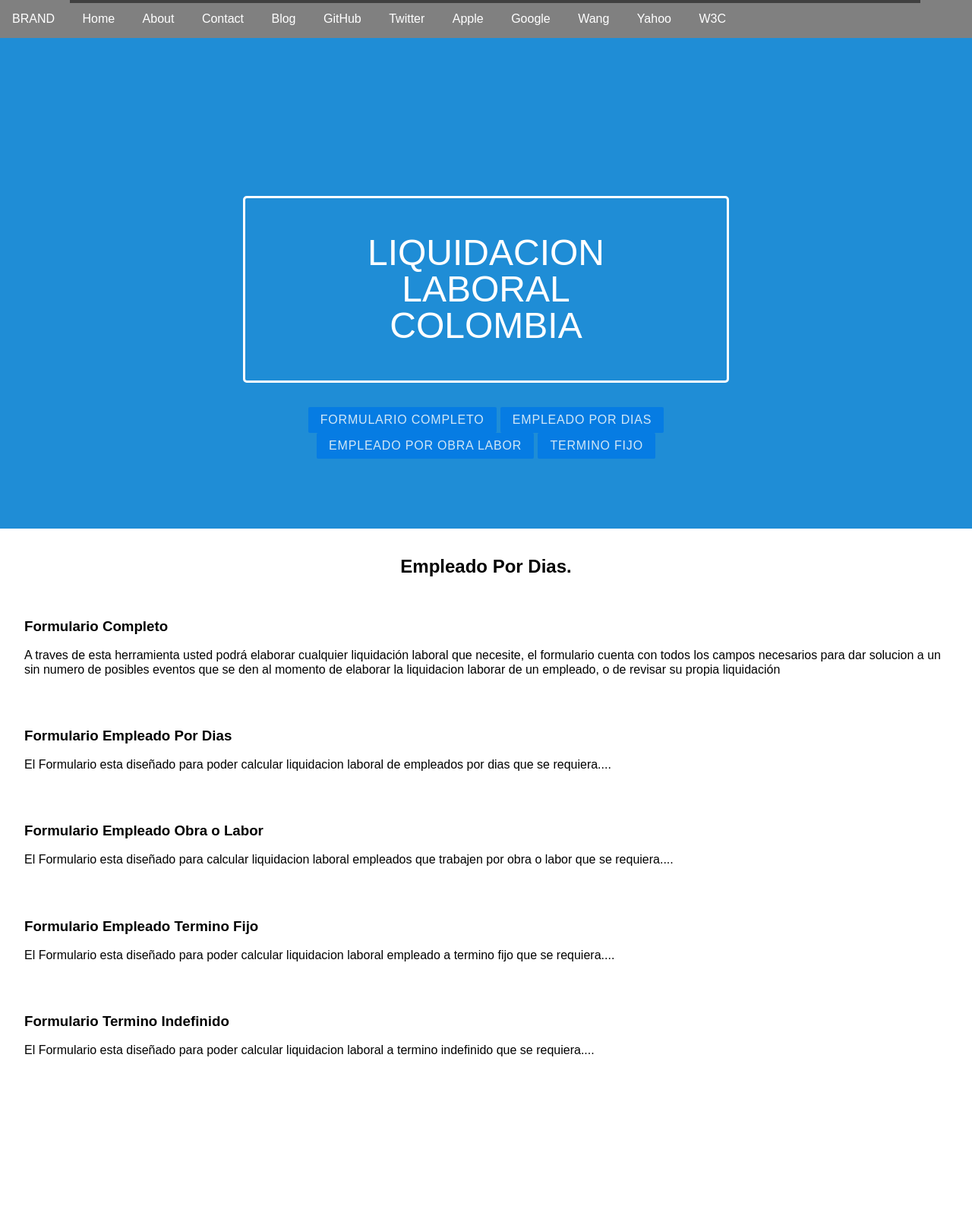
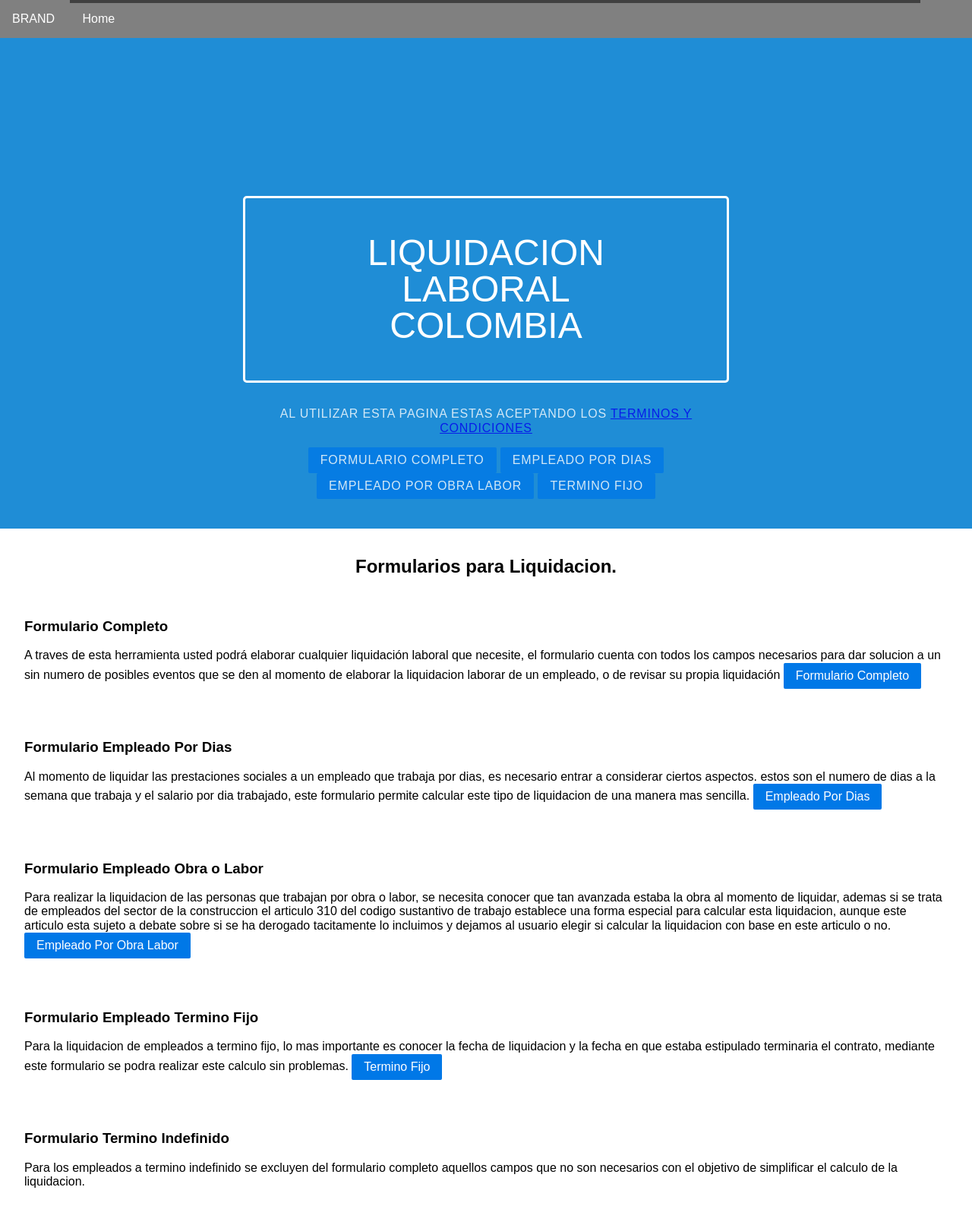
Before and after one commit to johnymarin/liquidacion-laboral, a Django app: page / in a window 1280 px wide. Shown: the whole page at 76% size. Before the commit the page ends 1391 px from the top, so only its background shows below. Run offline with Django 3.2, Linux system fonts and the light colour scheme; some libraries are stand-ins or nearby versions.

```diff
--- a/liquidacion/static/css/style.css
+++ b/liquidacion/static/css/style.css
@@ -90,6 +90,7 @@
 .footer {
     background: #111;
     color: white;
+    z-index: 4;
 }
 
 /* this is a Tooltip container */
--- a/liquidacion/templates/liquidacion/base.html
+++ b/liquidacion/templates/liquidacion/base.html
@@ -14,6 +14,14 @@
     <link rel="stylesheet" href="https://unpkg.com/purecss@0.6.2/build/base-min.css">
     <link rel="stylesheet" href="{% static 'css/style.css' %}">
 
+    <script async src="//pagead2.googlesyndication.com/pagead/js/adsbygoogle.js"></script>
+    <script>
+      (adsbygoogle = window.adsbygoogle || []).push({
+        google_ad_client: "ca-pub-4102072887275877",
+        enable_page_level_ads: true
+      });
+    </script>
+
 </head>
 <body>
     <header>
@@ -28,7 +36,10 @@
           <div class="home-menu pure-menu pure-menu-horizontal pure-menu-scrollable custom-menu custom-menu-bottom custom-menu-tucked" id="tuckedMenu">
               <div class="custom-menu-screen"></div>
               <ul class="pure-menu-list">
-                  <li class="pure-menu-item"><a href="#" class="pure-menu-link">Home</a></li>
+                  <li class="pure-menu-item"><a href="{% url 'home' %}" class="pure-menu-link">Home</a></li>
+
+                  <!--TODO make a contact, about, blog and social media pages-->
+<!--
                   <li class="pure-menu-item"><a href="#" class="pure-menu-link">About</a></li>
                   <li class="pure-menu-item"><a href="#" class="pure-menu-link">Contact</a></li>
                   <li class="pure-menu-item"><a href="#" class="pure-menu-link">Blog</a></li>
@@ -39,6 +50,7 @@
                   <li class="pure-menu-item"><a href="#" class="pure-menu-link">Wang</a></li>
                   <li class="pure-menu-item"><a href="#" class="pure-menu-link">Yahoo</a></li>
                   <li class="pure-menu-item"><a href="#" class="pure-menu-link">W3C</a></li>
+-->
               </ul>
           </div>
       </div>
@@ -58,12 +70,21 @@
     <footer class="footer l-box is-center">
         <!--TODO make a more beautiful footer-->
         <div class="footer l-box is-center">
-            <a href="#" >&copy; Ingenium Computantis </a>
-            <a href="#" >acerca de nosotros </a>
-            <a href="#" >&copy; All rights reserved</a> -
-            <a href="#" >Volver Arriba</a> -
-            <a href="#" >Paginas Relacionadas</a> -
-            <a href="#" >Mapa del Sitio</a>
+            <div class="pure-menu pure-menu-horizontal">
+                <ul>
+                    <li class="pure-menu-item">
+                         <a href="#" >&copy; Ingenium Computantis </a>
+                    </li>
+
+                    <li class="pure-menu-item">
+                         <a href="#" >Volver Arriba </a>
+                    </li>
+
+                </ul>
+
+
+            </div>
+
         </div>
     </footer>
 
--- a/liquidacion/templates/liquidacion/home.html
+++ b/liquidacion/templates/liquidacion/home.html
@@ -8,6 +8,9 @@
 
     <div class="splash">
         <h1 class="splash-head">Liquidacion Laboral Colombia</h1>
+        <!--TODO make terminos y condiciones page-->
+        <!--TODO when the home app is ready namespace this url-->
+        <p class="splash-subhead">Al utilizar esta pagina estas aceptando los <a href="#">terminos y condiciones</a> </p>
         <p class="splash-subhead">
         <a href="{% url 'liquidacion:full_form' %}" class="pure-button pure-button-primary">Formulario Completo</a>
         <a href="{% url 'liquidacion:dias_servicio_form' %}" class="pure-button pure-button-primary">Empleado Por Dias</a>
@@ -18,7 +21,7 @@
 </div>
 <div class="content-wrapper">
     <div class="content">
-        <h2 class="content-head is-center">Empleado Por Dias.</h2>
+        <h2 class="content-head is-center">Formularios para Liquidacion.</h2>
         <div class="pure-g">
             <div class="l-box pure-u-1 pure-u-md-1-2 pure-u-lg-4">
                 <h3 class="content-subhead">
@@ -26,10 +29,10 @@
                     Formulario Completo
                 </h3>
                 <p>
-                    <!--FIXME change this text does not goes here-->
                     A traves de esta herramienta usted podrá elaborar cualquier liquidación laboral que necesite, el formulario
                     cuenta con todos los campos necesarios para dar solucion a un sin numero de posibles eventos que se den
                     al momento de elaborar la liquidacion laborar de un empleado, o de revisar su propia liquidación
+                    <a href="{% url 'liquidacion:full_form' %}" class="pure-button pure-button-primary">Formulario Completo</a>
                 </p>
             </div>
 
@@ -39,8 +42,11 @@
                     Formulario Empleado Por Dias
                 </h3>
                 <p>
-                    El Formulario esta diseñado para poder calcular liquidacion laboral de empleados por dias
-                    que se requiera....
+                    Al momento de liquidar las prestaciones sociales a un empleado que trabaja por dias, es necesario
+                    entrar a considerar ciertos aspectos. estos son el numero de dias a la semana que trabaja y
+                    el salario por dia trabajado, este formulario permite calcular este tipo de liquidacion de una
+                    manera mas sencilla.
+                    <a href="{% url 'liquidacion:dias_servicio_form' %}" class="pure-button pure-button-primary">Empleado Por Dias</a>
                 </p>
             </div>
 
@@ -50,8 +56,13 @@
                     Formulario Empleado Obra o Labor
                 </h3>
                 <p>
-                    El Formulario esta diseñado para calcular liquidacion laboral empleados que trabajen por obra o labor
-                    que se requiera....
+                    Para realizar la liquidacion de las personas que trabajan por obra o labor, se necesita
+                    conocer que tan avanzada estaba la obra al momento de liquidar, ademas si se trata de empleados
+                    del sector de la construccion el articulo 310 del codigo sustantivo de trabajo establece una forma
+                    especial para calcular esta liquidacion, aunque este articulo esta sujeto a debate sobre si se ha
+                    derogado tacitamente lo incluimos y dejamos al usuario elegir si calcular la liquidacion con base
+                    en este articulo o no.
+                    <a href="{% url 'liquidacion:obra_labor_form' %}" class="pure-button pure-button-primary">Empleado Por Obra Labor</a>
                 </p>
             </div>
 
@@ -61,8 +72,10 @@
                     Formulario Empleado Termino Fijo
                 </h3>
                 <p>
-                    El Formulario esta diseñado para poder calcular liquidacion laboral empleado a termino fijo
-                    que se requiera....
+                    Para la liquidacion de empleados a termino fijo, lo mas importante es conocer la fecha de liquidacion
+                    y la fecha en que estaba estipulado terminaria el contrato,  mediante este formulario  se podra
+                    realizar este calculo sin problemas.
+                    <a href="{% url 'liquidacion:termino_fijo_form' %}" class="pure-button pure-button-primary">Termino Fijo</a>
                 </p>
             </div>
 
@@ -72,8 +85,8 @@
                     Formulario Termino Indefinido
                 </h3>
                 <p>
-                    El Formulario esta diseñado para poder calcular liquidacion laboral a termino indefinido
-                    que se requiera....
+                    Para los empleados a termino indefinido se excluyen del formulario completo aquellos campos que
+                    no son necesarios con el objetivo de simplificar el calculo de la liquidacion.
                 </p>
             </div>
 
--- a/liquidacion/templates/liquidacion/results.html
+++ b/liquidacion/templates/liquidacion/results.html
@@ -44,7 +44,7 @@
             </tr>
             <tr>
                 <th>Total Dias Laborados:</th>
-                <td>{{liquidacion.dias_trabajados}}</td>
+                <td>{{liquidacion.dias_trabajados_anual | default_if_none:"0"}}</td>
             </tr>
             <tr>
                 <th>Causal Terminacion:</th>
--- a/liquidacionsite/settings.py
+++ b/liquidacionsite/settings.py
@@ -25,7 +25,7 @@ SECRET_KEY = '&ay_q^cnxmn8m_adxs+0o8jkfqxn#3fu85rn-(gkg93so@k!sf'
 # SECURITY WARNING: don't run with debug turned on in production!
 DEBUG = True
 
-ALLOWED_HOSTS = ['192.168.1.12','localhost']
+ALLOWED_HOSTS = ['192.168.1.10','localhost']
 
 
 # Application definition
--- a/liquidacionsite/urls.py
+++ b/liquidacionsite/urls.py
@@ -19,7 +19,7 @@ from liquidacion.views import home as homeview
 
 urlpatterns = [
     # TODO point the root url to a home view in the home app http://grasshopperpebbles.com/django-python/how-to-set-up-a-home-page-with-django/
-    url(r'^$', homeview),
+    url(r'^$', homeview, name="home"),
     url(r'^liquidacion/', include('liquidacion.urls')),
     url(r'^admin/', admin.site.urls),
 ]
```
Also changed, not shown: db.sqlite3.
